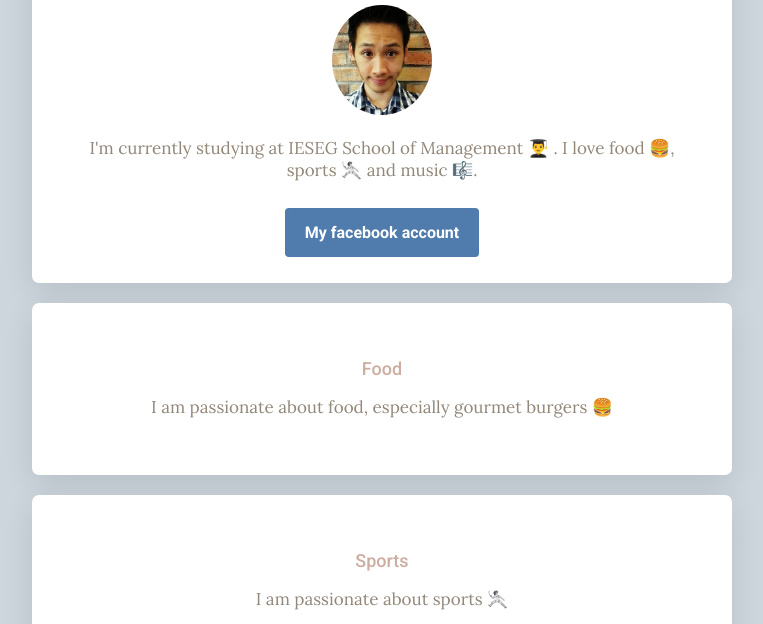
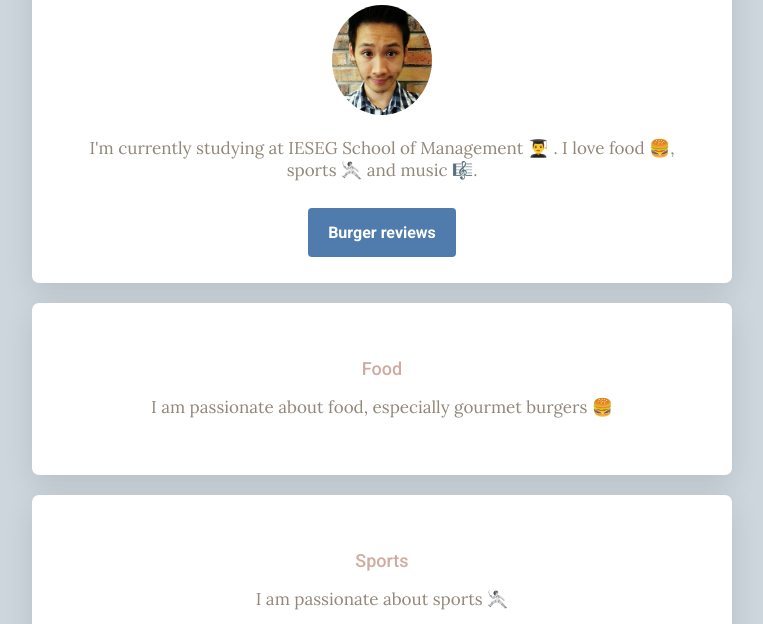
Before and after one commit to Jimmynicolas-lo/my-profile, a plain HTML site: page index.html in a window 1280 px wide. Shown: the part 176-800 px from the top of the page, without its empty margins (258-1021 px from the left). Drawn offline with Linux system fonts and the light colour scheme.

Commit message:
Update index.html

```diff
--- a/index.html
+++ b/index.html
@@ -19,7 +19,7 @@
 		<p>
 		I'm currently studying at IESEG School of Management 👨‍🎓 . I love food 🍔, sports 🤺 and music 🎼.
 		</p>
-		<a href="https://www.facebook.com/Jimmyn.Lor" class="btn-blue" target="_blank">My facebook account</a>
+		<a href="https://jimmynicolas-lo.github.io/landing/" class="btn-blue" target="_blank">Burger reviews</a>
 	</div>
 
 	<div class="card-white">
```
